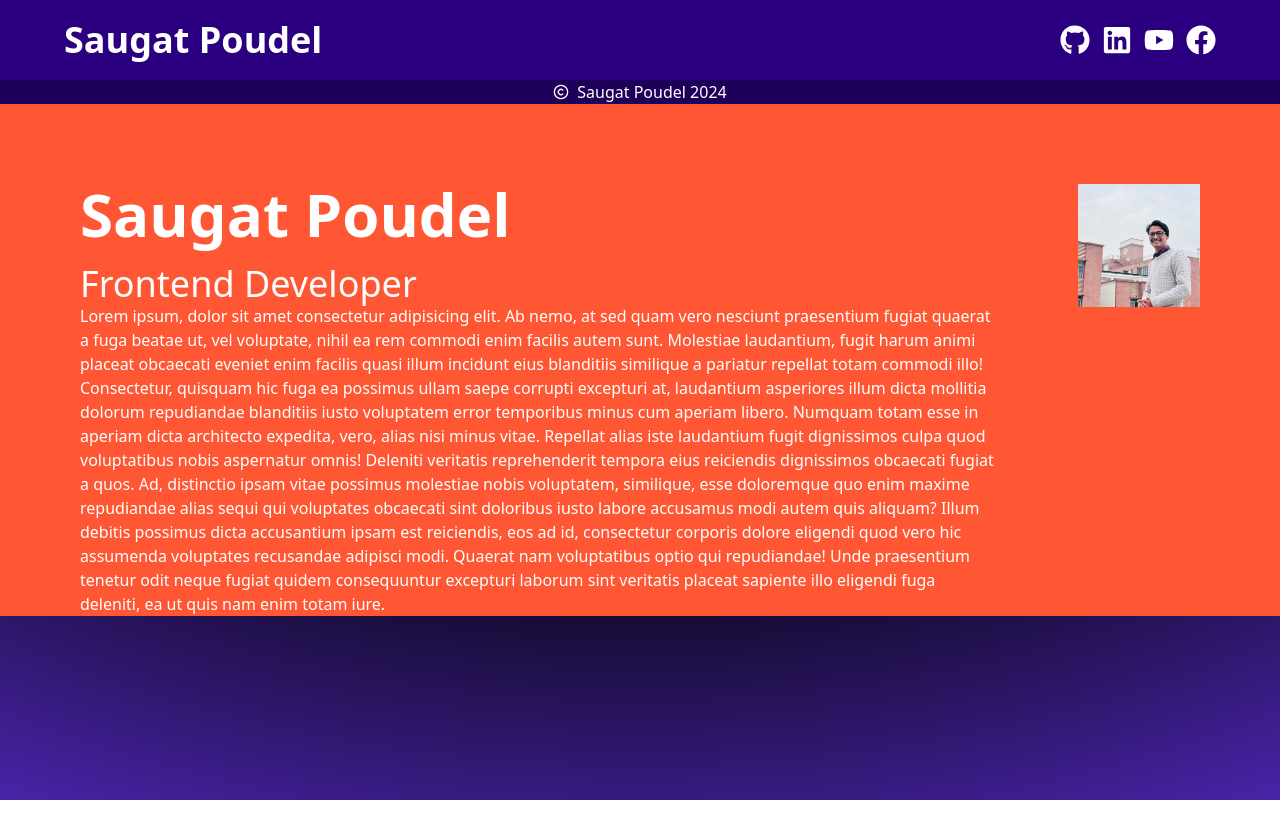
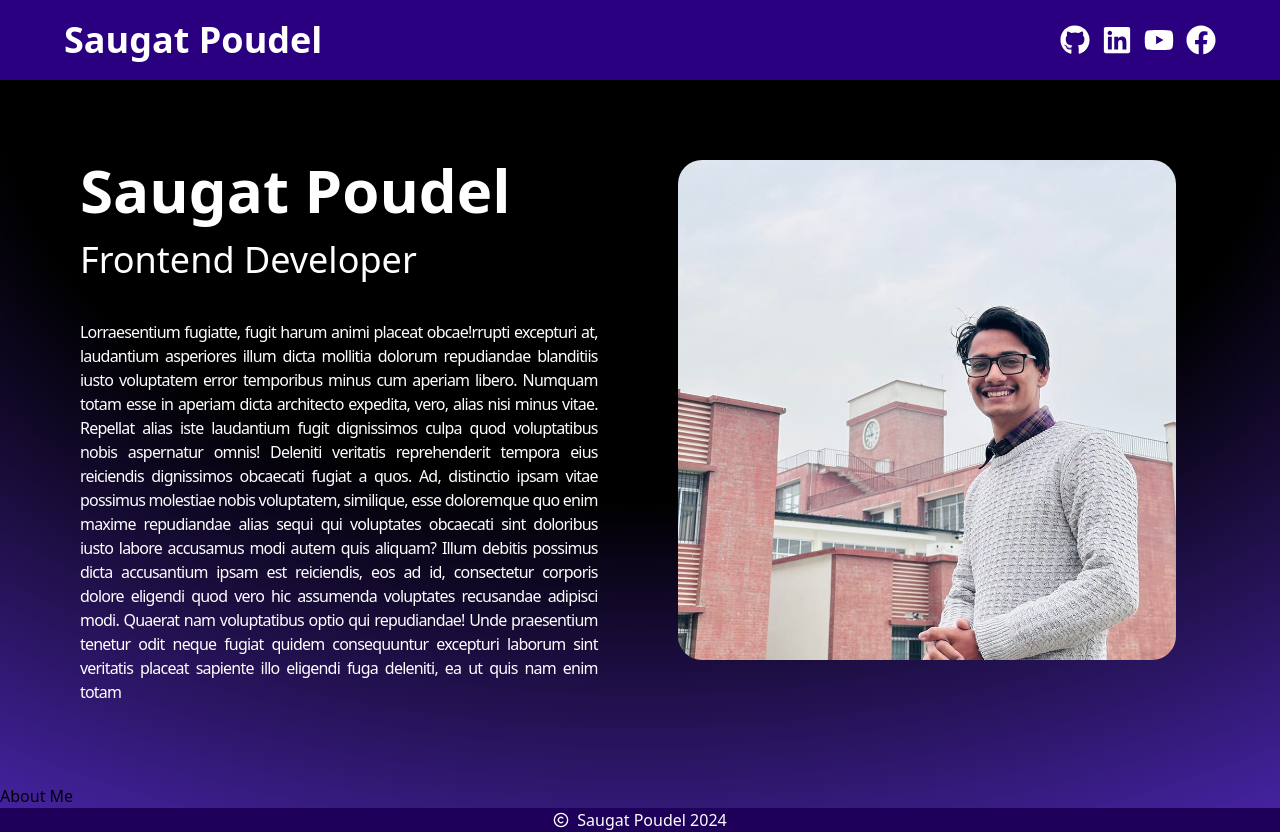
Before and after one commit to SaugatPoudell/newportfolio, a React (Create React App) app: page / in a window 1280 px wide. Before the commit the page ends 800 px from the top, so only its background shows below. Built offline with nearby package versions, Linux system fonts and the light colour scheme.

Commit message:
Working with it

```diff
--- a/src/App.js
+++ b/src/App.js
@@ -1,4 +1,5 @@
 
+import About from './components/About';
 import Footer from './components/Footer';
 import Hero from './components/Hero';
 import Navbar from './components/Navbar';
@@ -6,11 +7,20 @@ import Navbar from './components/Navbar';
 function App() {
   return (
     <>
+<div className='top-0 -z-0 h-full w-full'>
+    <div className="relative inset-0 -z-10 h-full w-full items-center [background:radial-gradient(125%_125%_at_50%_10%,#000_40%,#63e_100%)]">
 
-    <div className="absolute inset-0 -z-10 h-full w-full items-center [background:radial-gradient(125%_125%_at_50%_10%,#000_40%,#63e_100%)]">
       <Navbar/>
+      <Hero/>
+      <About/>
+
+
+
+
       <Footer/>
-      <Hero/>
+
+
+    </div>
     </div>
     </>
   );
--- /dev/null
+++ b/src/components/About.jsx
@@ -0,0 +1,11 @@
+import React from 'react'
+
+const About = () => {
+  return (
+    <div>
+        <p>About Me
+            </p></div>
+  )
+}
+
+export default About
--- a/src/components/Hero.jsx
+++ b/src/components/Hero.jsx
@@ -5,14 +5,15 @@ import logo from '../images/forweb.jpg';
 const Hero = () => {
   return (
     <>
-      <div className='flex justify-around bg-[#FF5733]'>
+      <div className='flex justify-around'>
         <div>
     <div className='text-white ml-20 mt-20 text-3xl lg:text-6xl lg:font-bold'>Saugat Poudel</div>
     <div className='text-2xl text-white ml-20 pt-5 gradiet lg:text-4xl'>Frontend Developer</div>
-    <p className='text-white mr-20 ml-20 w-500'>{mine_desc}</p>
+    <p className='text-white mr-20 ml-20 max-w-7xl tracking-tighter mt-10 mb-20 text-justify'>{mine_desc}</p>
     </div>
-    <div className='w-screen mt-20 mr-20'>
-      <img src={logo} alt='IDK'/>
+    <div className='container max-h-xl mt-20'>
+
+      <img src={logo} className='h-[500px] rounded-3xl' alt='IDK'/>
     </div>
 
     </div>
--- a/src/constants/index.js
+++ b/src/constants/index.js
@@ -1,2 +1,2 @@
 
-export const  mine_desc='Lorem ipsum, dolor sit amet consectetur adipisicing elit. Ab nemo, at sed quam vero nesciunt praesentium fugiat quaerat a fuga beatae ut, vel voluptate, nihil ea rem commodi enim facilis autem sunt. Molestiae laudantium, fugit harum animi placeat obcaecati eveniet enim facilis quasi illum incidunt eius blanditiis similique a pariatur repellat totam commodi illo! Consectetur, quisquam hic fuga ea possimus ullam saepe corrupti excepturi at, laudantium asperiores illum dicta mollitia dolorum repudiandae blanditiis iusto voluptatem error temporibus minus cum aperiam libero. Numquam totam esse in aperiam dicta architecto expedita, vero, alias nisi minus vitae. Repellat alias iste laudantium fugit dignissimos culpa quod voluptatibus nobis aspernatur omnis! Deleniti veritatis reprehenderit tempora eius reiciendis dignissimos obcaecati fugiat a quos. Ad, distinctio ipsam vitae possimus molestiae nobis voluptatem, similique, esse doloremque quo enim maxime repudiandae alias sequi qui voluptates obcaecati sint doloribus iusto labore accusamus modi autem quis aliquam? Illum debitis possimus dicta accusantium ipsam est reiciendis, eos ad id, consectetur corporis dolore eligendi quod vero hic assumenda voluptates recusandae adipisci modi. Quaerat nam voluptatibus optio qui repudiandae! Unde praesentium tenetur odit neque fugiat quidem consequuntur excepturi laborum sint veritatis placeat sapiente illo eligendi fuga deleniti, ea ut quis nam enim totam iure.'
+export const  mine_desc='Lorraesentium fugiatte, fugit harum animi placeat obcae!rrupti excepturi at, laudantium asperiores illum dicta mollitia dolorum repudiandae blanditiis iusto voluptatem error temporibus minus cum aperiam libero. Numquam totam esse in aperiam dicta architecto expedita, vero, alias nisi minus vitae. Repellat alias iste laudantium fugit dignissimos culpa quod voluptatibus nobis aspernatur omnis! Deleniti veritatis reprehenderit tempora eius reiciendis dignissimos obcaecati fugiat a quos. Ad, distinctio ipsam vitae possimus molestiae nobis voluptatem, similique, esse doloremque quo enim maxime repudiandae alias sequi qui voluptates obcaecati sint doloribus iusto labore accusamus modi autem quis aliquam? Illum debitis possimus dicta accusantium ipsam est reiciendis, eos ad id, consectetur corporis dolore eligendi quod vero hic assumenda voluptates recusandae adipisci modi. Quaerat nam voluptatibus optio qui repudiandae! Unde praesentium tenetur odit neque fugiat quidem consequuntur excepturi laborum sint veritatis placeat sapiente illo eligendi fuga deleniti, ea ut quis nam enim totam'
```
